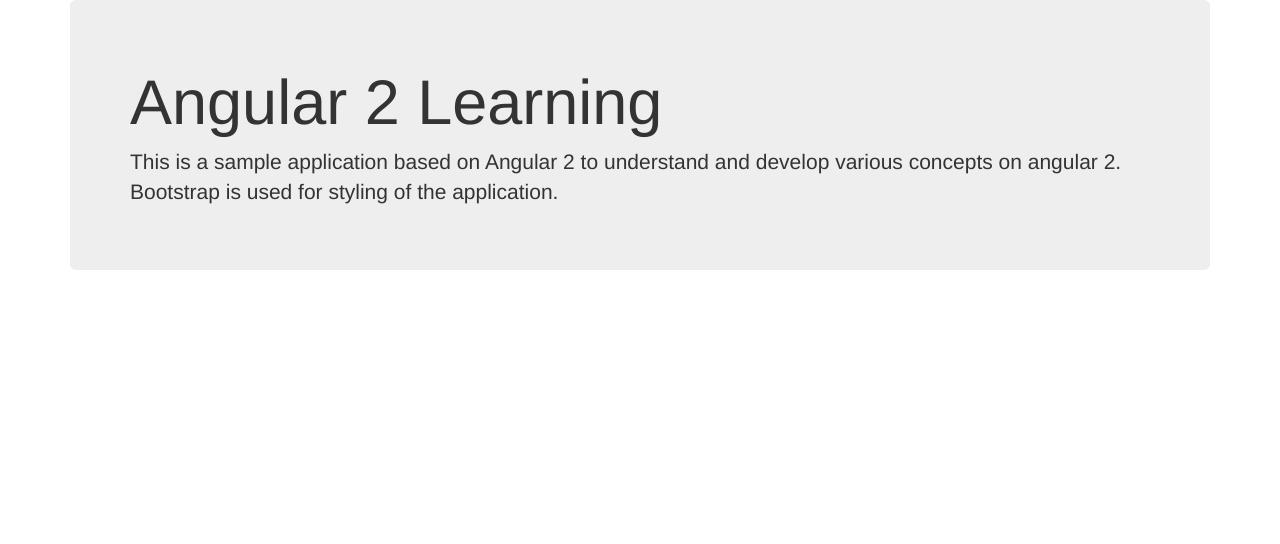
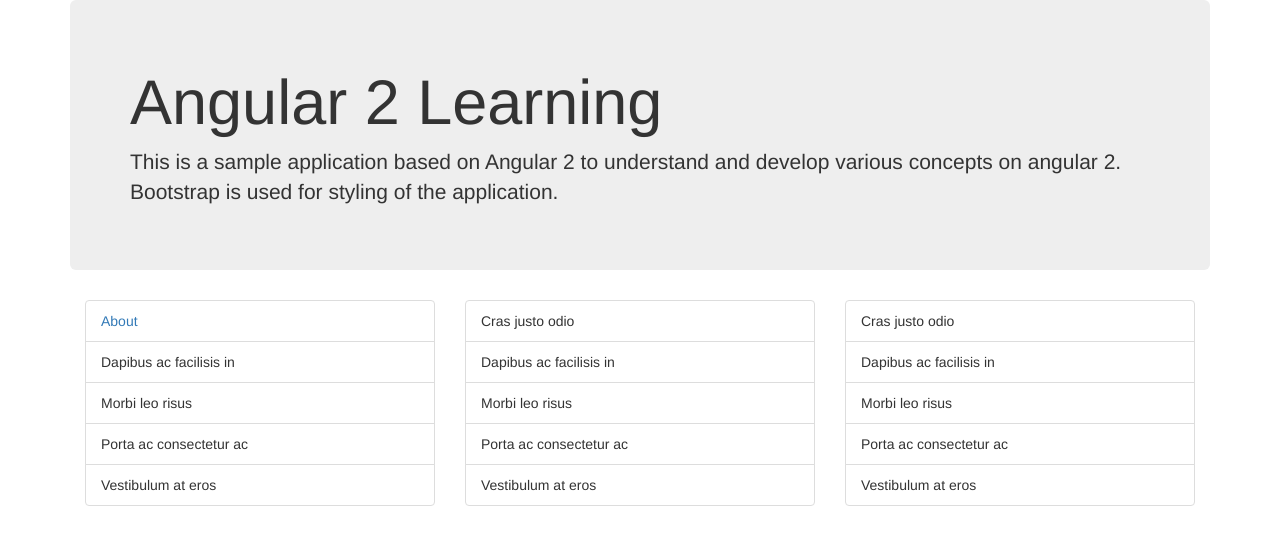
Before and after one commit to mayurkode7/ng2, an Angular app in the folder ng2-app/: page / in a window 1280 px wide. Shown: the top 544 px of the page. Built offline with nearby package versions, Linux system fonts and the light colour scheme.

Commit message:
Adds custom pipe called Filter

```diff
--- a/ng2-app/src/app/app.module.ts
+++ b/ng2-app/src/app/app.module.ts
@@ -1,3 +1,4 @@
+import { FilterPipe } from './pipes/pipe.filter';
 import { BrowserModule } from '@angular/platform-browser';
 import { NgModule } from '@angular/core';
 import { FormsModule, ReactiveFormsModule } from '@angular/forms';
@@ -8,10 +9,12 @@
 
 import { routing } from './app.routing';
 
+
 @NgModule({
   declarations: [
     AppComponent,
-    AboutComponent
+    AboutComponent,
+    FilterPipe
   ],
   imports: [
     BrowserModule,
--- a/ng2-app/src/app/components/about.component.html
+++ b/ng2-app/src/app/components/about.component.html
@@ -4,4 +4,32 @@
     <p>This is a sample application based on Angular 2 to understand and develop various
       concepts on angular 2. Bootstrap is used for styling of the application.</p>
   </div>
+
+  <div class="col-md-4 col-sm-4 ">
+      <ul class="list-group">
+        <li class="list-group-item"> <a routetLink="/" > About </a></li>
+        <li class="list-group-item">Dapibus ac facilisis in</li>
+        <li class="list-group-item">Morbi leo risus</li>
+        <li class="list-group-item">Porta ac consectetur ac</li>
+        <li class="list-group-item">Vestibulum at eros</li>
+    </ul>
+  </div>
+  <div class="col-md-4 col-sm-4">
+      <ul class="list-group">
+        <li class="list-group-item">Cras justo odio</li>
+      <li class="list-group-item">Dapibus ac facilisis in</li>
+      <li class="list-group-item">Morbi leo risus</li>
+      <li class="list-group-item">Porta ac consectetur ac</li>
+      <li class="list-group-item">Vestibulum at eros</li>
+    </ul>
+  </div>
+  <div class="col-md-4 col-sm-4">
+      <ul class="list-group">
+        <li class="list-group-item">Cras justo odio</li>
+      <li class="list-group-item">Dapibus ac facilisis in</li>
+      <li class="list-group-item">Morbi leo risus</li>
+      <li class="list-group-item">Porta ac consectetur ac</li>
+      <li class="list-group-item">Vestibulum at eros</li>
+    </ul>
+  </div>
 </div>
--- a/ng2-app/src/app/components/about.component.ts
+++ b/ng2-app/src/app/components/about.component.ts
@@ -1,12 +1,14 @@
-import { Component } from "@angular/core";
+import { FilterPipe } from './../pipes/pipe.filter';
+import { Component} from "@angular/core";
+
 
 @Component({
-
-    selector:"ts-about",
+    selector:'ts-about',
     templateUrl: './about.component.html'
 })
 
 export class AboutComponent{
 
+    items = ["mayur","Mau","UTibM"];
 
 }
--- /dev/null
+++ b/ng2-app/src/app/pipes/pipe.filter.ts
@@ -0,0 +1,22 @@
+import { Pipe, PipeTransform } from '@angular/core'
+
+@Pipe({
+    name:"filter"
+})
+
+export class FilterPipe implements PipeTransform{
+
+    transform(values:any, query:any):any{
+
+        if(query === undefined) return values; // if user has not entered any query then
+                                              //  return the whole set of values
+
+        return values.filter(function(value){
+
+             return value.toLowerCase().includes(query.toLowerCase());
+
+        });
+
+    }
+
+}
```
